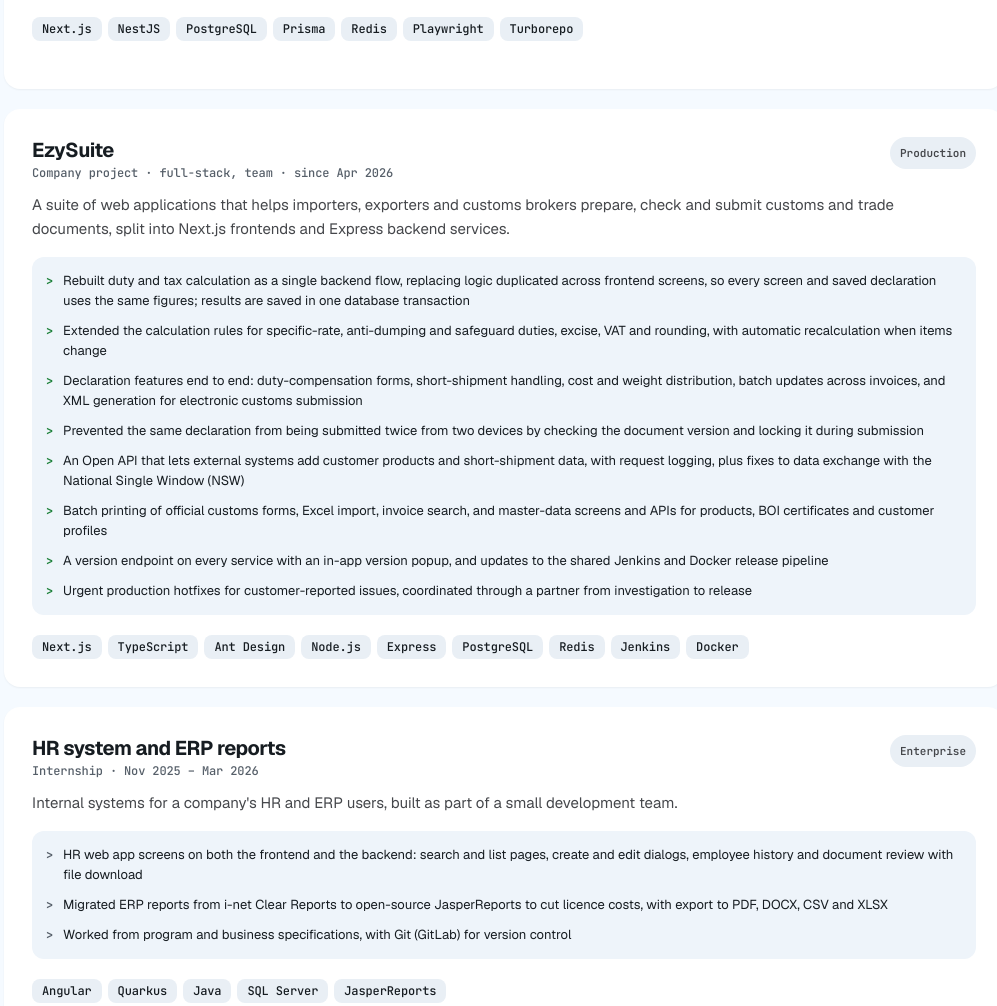
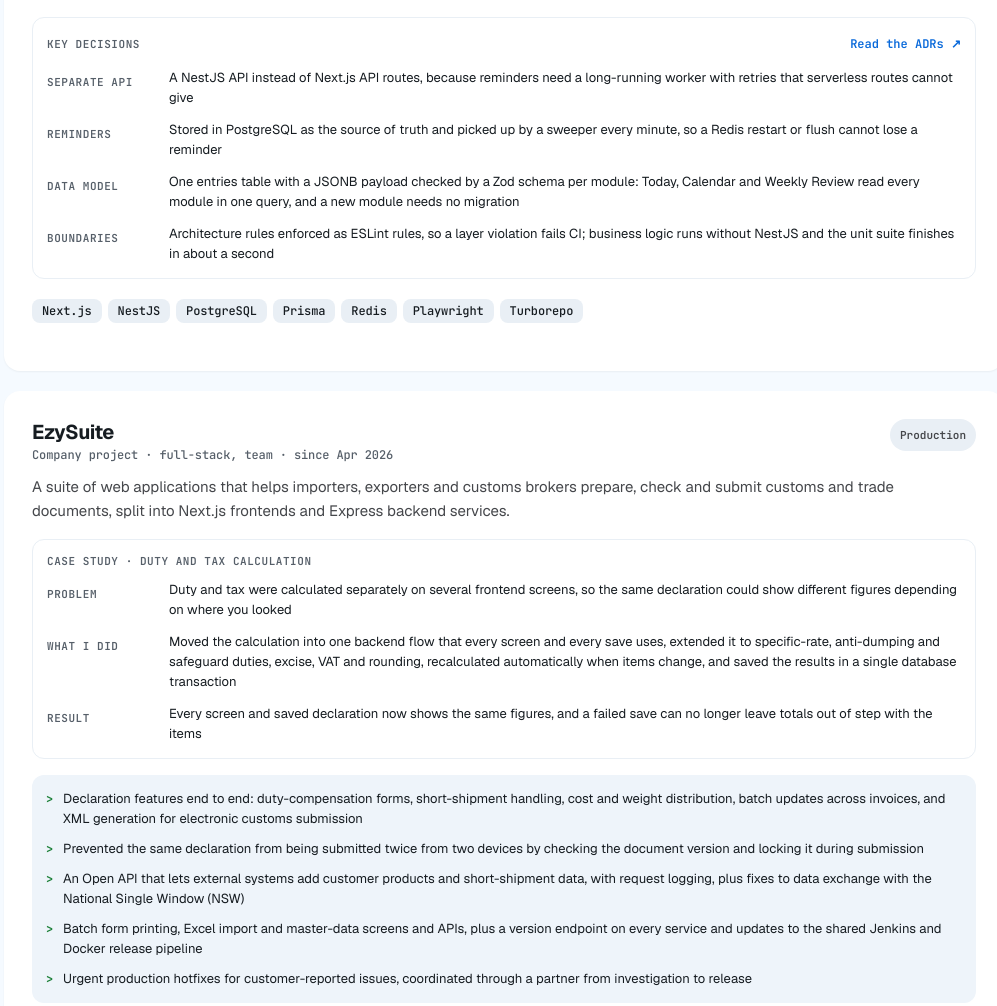
Before and after one commit to J-22-P/Portfolio, a plain HTML site: page index.html in a window 1280 px wide. Shown: the part 1902-2908 px from the top of the page, without its empty margins (136-1133 px from the left). Drawn offline with nearby package versions, Linux system fonts and the light colour scheme.

Commit message:
Enhance documentation with key decisions and case study
Added key decisions and case study sections to the documentation, detailing architectural choices and problem-solving approaches.

```diff
--- a/index.html
+++ b/index.html
@@ -135,6 +135,29 @@
 <p class="font-body-sm text-body-sm text-on-surface">Unit, integration and end-to-end tests, with CI/CD on GitHub Actions and deploys to Vercel</p>
 </div>
 </div>
+<!-- Key decisions -->
+<div class="flex flex-col gap-3 mb-5 p-3.5 rounded-xl border border-surface-container">
+<div class="flex items-center justify-between gap-2">
+<span class="font-section-eyebrow text-section-eyebrow uppercase tracking-wider text-secondary">Key decisions</span>
+<a class="font-label-code text-[12px] text-accent-blue font-semibold hover:underline" href="https://github.com/J-22-P/nosion/tree/main/docs/adr" rel="noopener noreferrer" target="_blank">Read the ADRs ↗</a>
+</div>
+<div class="grid grid-cols-1 sm:grid-cols-[110px_1fr] gap-0.5 sm:gap-3">
+<span class="font-label-code text-[11px] font-semibold uppercase tracking-wider text-secondary sm:pt-0.5">Separate API</span>
+<p class="font-body-sm text-body-sm text-on-surface">A NestJS API instead of Next.js API routes, because reminders need a long-running worker with retries that serverless routes cannot give</p>
+</div>
+<div class="grid grid-cols-1 sm:grid-cols-[110px_1fr] gap-0.5 sm:gap-3">
+<span class="font-label-code text-[11px] font-semibold uppercase tracking-wider text-secondary sm:pt-0.5">Reminders</span>
+<p class="font-body-sm text-body-sm text-on-surface">Stored in PostgreSQL as the source of truth and picked up by a sweeper every minute, so a Redis restart or flush cannot lose a reminder</p>
+</div>
+<div class="grid grid-cols-1 sm:grid-cols-[110px_1fr] gap-0.5 sm:gap-3">
+<span class="font-label-code text-[11px] font-semibold uppercase tracking-wider text-secondary sm:pt-0.5">Data model</span>
+<p class="font-body-sm text-body-sm text-on-surface">One entries table with a JSONB payload checked by a Zod schema per module: Today, Calendar and Weekly Review read every module in one query, and a new module needs no migration</p>
+</div>
+<div class="grid grid-cols-1 sm:grid-cols-[110px_1fr] gap-0.5 sm:gap-3">
+<span class="font-label-code text-[11px] font-semibold uppercase tracking-wider text-secondary sm:pt-0.5">Boundaries</span>
+<p class="font-body-sm text-body-sm text-on-surface">Architecture rules enforced as ESLint rules, so a layer violation fails CI; business logic runs without NestJS and the unit suite finishes in about a second</p>
+</div>
+</div>
 <!-- Tech Stack Badges -->
 <div class="flex flex-wrap gap-1.5 mb-5">
 <span class="px-2.5 py-1 rounded-lg bg-surface-container font-label-code text-label-code text-on-surface">Next.js</span>
@@ -158,16 +181,24 @@
 <p class="font-body-md text-body-md text-on-surface-variant mt-1 mb-4">
           A suite of web applications that helps importers, exporters and customs brokers prepare, check and submit customs and trade documents, split into Next.js frontends and Express backend services.
         </p>
+<!-- Case study -->
+<div class="flex flex-col gap-3 mb-4 p-3.5 rounded-xl border border-surface-container">
+<span class="font-section-eyebrow text-section-eyebrow uppercase tracking-wider text-secondary">Case study · Duty and tax calculation</span>
+<div class="grid grid-cols-1 sm:grid-cols-[110px_1fr] gap-0.5 sm:gap-3">
+<span class="font-label-code text-[11px] font-semibold uppercase tracking-wider text-secondary sm:pt-0.5">Problem</span>
+<p class="font-body-sm text-body-sm text-on-surface">Duty and tax were calculated separately on several frontend screens, so the same declaration could show different figures depending on where you looked</p>
+</div>
+<div class="grid grid-cols-1 sm:grid-cols-[110px_1fr] gap-0.5 sm:gap-3">
+<span class="font-label-code text-[11px] font-semibold uppercase tracking-wider text-secondary sm:pt-0.5">What I did</span>
+<p class="font-body-sm text-body-sm text-on-surface">Moved the calculation into one backend flow that every screen and every save uses, extended it to specific-rate, anti-dumping and safeguard duties, excise, VAT and rounding, recalculated automatically when items change, and saved the results in a single database transaction</p>
+</div>
+<div class="grid grid-cols-1 sm:grid-cols-[110px_1fr] gap-0.5 sm:gap-3">
+<span class="font-label-code text-[11px] font-semibold uppercase tracking-wider text-secondary sm:pt-0.5">Result</span>
+<p class="font-body-sm text-body-sm text-on-surface">Every screen and saved declaration now shows the same figures, and a failed save can no longer leave totals out of step with the items</p>
+</div>
+</div>
 <!-- Bullet Highlights -->
 <div class="flex flex-col gap-2.5 mb-5 p-3.5 rounded-xl bg-surface-container-low">
-<div class="flex items-start gap-2.5">
-<span class="font-label-code text-accent-green text-label-code font-bold mt-0.5">&gt;</span>
-<p class="font-body-sm text-body-sm text-on-surface">Rebuilt duty and tax calculation as a single backend flow, replacing logic duplicated across frontend screens, so every screen and saved declaration uses the same figures; results are saved in one database transaction</p>
-</div>
-<div class="flex items-start gap-2.5">
-<span class="font-label-code text-accent-green text-label-code font-bold mt-0.5">&gt;</span>
-<p class="font-body-sm text-body-sm text-on-surface">Extended the calculation rules for specific-rate, anti-dumping and safeguard duties, excise, VAT and rounding, with automatic recalculation when items change</p>
-</div>
 <div class="flex items-start gap-2.5">
 <span class="font-label-code text-accent-green text-label-code font-bold mt-0.5">&gt;</span>
 <p class="font-body-sm text-body-sm text-on-surface">Declaration features end to end: duty-compensation forms, short-shipment handling, cost and weight distribution, batch updates across invoices, and XML generation for electronic customs submission</p>
@@ -182,11 +213,7 @@
 </div>
 <div class="flex items-start gap-2.5">
 <span class="font-label-code text-accent-green text-label-code font-bold mt-0.5">&gt;</span>
-<p class="font-body-sm text-body-sm text-on-surface">Batch printing of official customs forms, Excel import, invoice search, and master-data screens and APIs for products, BOI certificates and customer profiles</p>
-</div>
-<div class="flex items-start gap-2.5">
-<span class="font-label-code text-accent-green text-label-code font-bold mt-0.5">&gt;</span>
-<p class="font-body-sm text-body-sm text-on-surface">A version endpoint on every service with an in-app version popup, and updates to the shared Jenkins and Docker release pipeline</p>
+<p class="font-body-sm text-body-sm text-on-surface">Batch form printing, Excel import and master-data screens and APIs, plus a version endpoint on every service and updates to the shared Jenkins and Docker release pipeline</p>
 </div>
 <div class="flex items-start gap-2.5">
 <span class="font-label-code text-accent-green text-label-code font-bold mt-0.5">&gt;</span>
```
